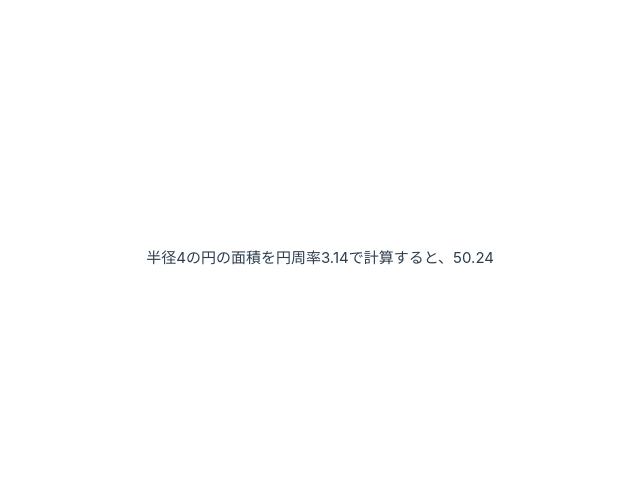
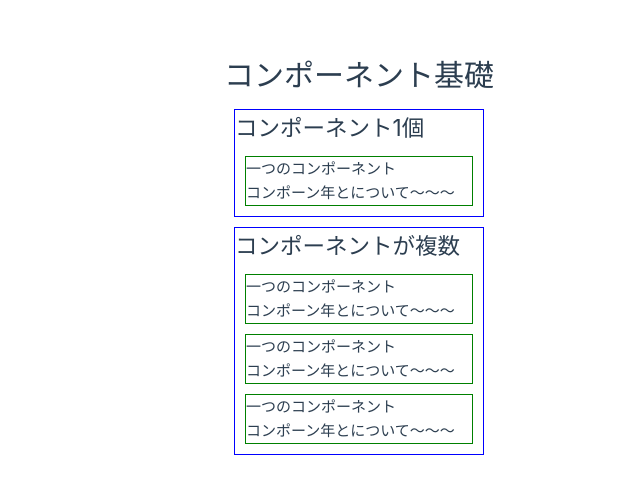
Before and after one commit to takatoshi-tenko/vue-folder, a Vue app in the folder vue3/hello-vue/: page / in a window 1280 px wide. Shown: the part 142-636 px from the top of the page, without its empty margins (146-786 px from the left). Built offline with nearby package versions, Linux system fonts and the light colour scheme.

Commit message:
リスト8.2 コンポーネント作成の最初

```diff
--- a/vue3/hello-vue/src/App.vue
+++ b/vue3/hello-vue/src/App.vue
@@ -1,29 +1,26 @@
-<script lang="ts">
-import { defineComponent, reactive, computed, toRefs } from 'vue'
-
-export default defineComponent({
-  name: 'App',
-  setup() {
-    const data = reactive({
-      PI: 3.14,
-      radius: Math.round(Math.random() * 10)
-    })
-
-    const area = computed((): number => {
-      return data.radius * data.radius * data.PI
-    })
-
-    setInterval((): void => {
-      data.radius = Math.round(Math.random() * 3) + 1
-    }, 1000)
-    return {
-      ...toRefs(data),
-      area
-    }
-  }
-})
+<script setup lang="ts">
+import OneSection from './components/OneSection.vue'
 </script>
 
 <template>
-  <p>半径{{ radius }}の円の面積を円周率{{ PI }}で計算すると、{{ area }}</p>
+  <div>
+    <h1>コンポーネント基礎</h1>
+    <section>
+      <h2>コンポーネント1個</h2>
+      <OneSection />
+    </section>
+    <section>
+      <h2>コンポーネントが複数</h2>
+      <OneSection />
+      <OneSection />
+      <OneSection />
+    </section>
+  </div>
 </template>
+
+<style>
+section {
+	border: blue 1px solid;
+	margin: 10px;
+}
+</style>
--- /dev/null
+++ b/vue3/hello-vue/src/components/OneSection.vue
@@ -0,0 +1,15 @@
+<template>
+  <div>
+    <section class="box">
+      <h4>一つのコンポーネント</h4>
+      <p>コンポーン年とについて〜〜〜</p>
+    </section>
+  </div>
+</template>
+
+<style>
+  .box {
+    border: green 1px solid;
+    margin: 10px;
+  }
+</style>
```
